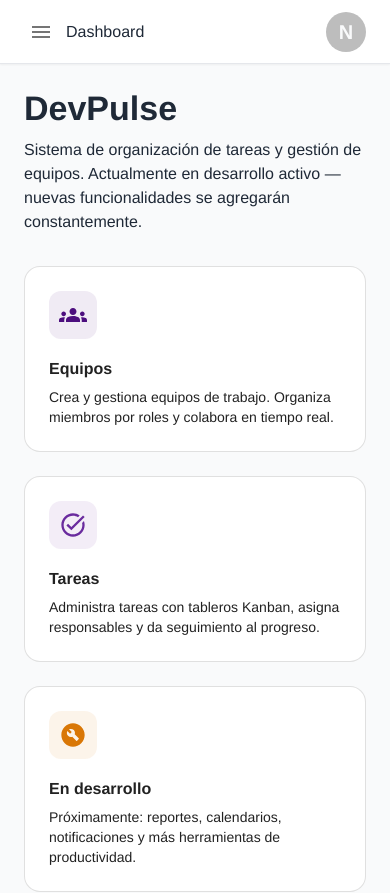
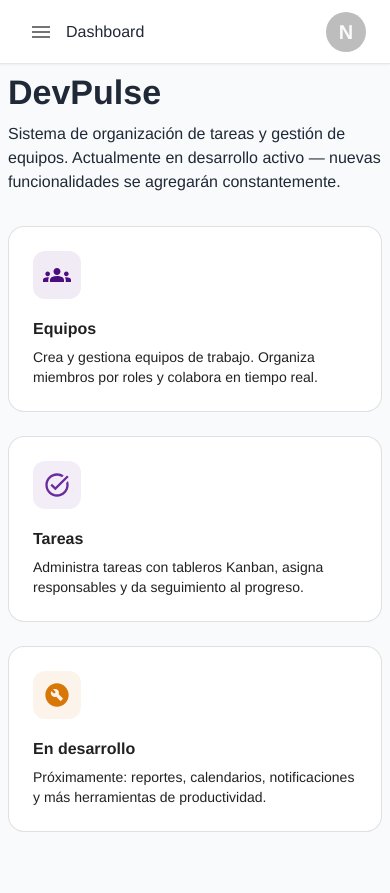
Before and after one commit to Brin29/DevPulseFront, a React (Vite) app: page /dashboard in a window 390 px wide. Shown: the top 893 px of the page. After the commit the page ends 844 px from the top, so only its background shows below. Built offline with nearby package versions, Linux system fonts and the light colour scheme; sample sign-in values are in the browser's storage.

Commit message:
ajuste de responsive

```diff
--- a/package.json
+++ b/package.json
@@ -25,6 +25,7 @@
     "@tiptap/react": "^3.23.6",
     "@tiptap/starter-kit": "^3.23.6",
     "@tiptap/suggestion": "^3.23.6",
+    "@types/js-cookie": "^3.0.6",
     "axios": "^1.16.1",
     "date-fns": "^4.4.0",
     "dayjs": "^1.11.21",
@@ -32,6 +33,7 @@
     "extension-link": "link:/@tiptap/extension-link",
     "extension-mention": "link:/@tiptap/extension-mention",
     "extension-placeholder": "link:/@tiptap/extension-placeholder",
+    "js-cookie": "^3.0.8",
     "ldrs": "^1.1.9",
     "react": "^19.2.6",
     "react-dom": "^19.2.6",
--- a/src/routes/RouteGuard.tsx
+++ b/src/routes/RouteGuard.tsx
@@ -25,7 +25,7 @@ const RouteGuard = ({ children }: { children: JSX.Element }) => {
   const authMeStr = localStorage.getItem("authMe");
 
   if (!authMeStr) {
-    console.warn("⚠️ No hay sesión activa, redirigiendo a inicio de sesión");
+    console.warn("No hay sesión activa, redirigiendo a inicio de sesión");
     return <Navigate to="/sign-in" replace />;
   }
 
--- a/src/services/api.ts
+++ b/src/services/api.ts
@@ -35,8 +35,6 @@ const api: AxiosInstance = axios.create({
 });
 
 let isRefreshing = false;
-
-// let isLoggingOut = false;
 
 let refreshSubscribers: {
   resolve: (token: string) => void;
@@ -90,7 +88,6 @@ api.interceptors.response.use(
   async (error: AxiosError) => {
     const originalRequest =
       (error.config as AxiosRequestConfig & { _retry?: boolean }) || {};
-    // const url = originalRequest.url || "";
 
     pendingRequests--;
     if (pendingRequests <= 0) hideLoader();
@@ -103,8 +100,7 @@ api.interceptors.response.use(
       const refreshToken: string | undefined = storedUser?.refresh_token;
 
       if (!refreshToken) {
-        console.warn("⚠️ No hay refresh token, sesión inválida");
-        // handleLogout();
+        console.warn("No hay refresh token, sesión inválida");
         return Promise.reject({ ...error, isAuthError: true });
       }
 
--- a/src/styles/_variables.scss
+++ b/src/styles/_variables.scss
@@ -43,7 +43,7 @@ $shadow-lg: 0 8px 30px rgba(0, 0, 0, 0.12);
 $auth-card-max-width: 420px;
 
 $breakpoint-sm: 640px;
-$breakpoint-md: 768px;
+$breakpoint-md: 900px;
 
 :root {
   --color-white: #{$color-white};
--- a/src/styles/components/_header.scss
+++ b/src/styles/components/_header.scss
@@ -40,6 +40,19 @@
     font-size: $h5-size;
     font-weight: 600;
     color: $color-gray-800;
+    overflow: hidden;
+    text-overflow: ellipsis;
+    white-space: nowrap;
+    max-width: 200px;
+
+    @include respond("md") {
+      max-width: 140px;
+      font-size: $h6-size;
+    }
+
+    @include respond("sm") {
+      max-width: 100px;
+    }
   }
 
   &__right {
--- a/src/styles/components/_layout.scss
+++ b/src/styles/components/_layout.scss
@@ -3,7 +3,7 @@
 
 .layout {
   display: flex;
-  min-height: 100vh;
+  height: 100vh;
 }
 
 .layout-main {
@@ -13,6 +13,7 @@
   margin-left: 240px;
   transition: margin-left 0.3s ease;
   min-width: 0;
+  overflow: hidden;
 
   &--collapsed {
     margin-left: 64px;
@@ -28,4 +29,12 @@
   padding: $spacing-lg;
   background-color: $color-gray-50;
   overflow-y: auto;
+
+  @include respond("md") {
+    padding: $spacing-md;
+  }
+
+  @include respond("sm") {
+    padding: $spacing-sm;
+  }
 }
--- a/src/styles/components/_sidebar.scss
+++ b/src/styles/components/_sidebar.scss
@@ -12,7 +12,8 @@
   flex-direction: column;
   transition: width 0.3s ease;
   width: 240px;
-  overflow: hidden;
+  overflow-y: auto;
+  overflow-x: hidden;
 
   &--collapsed {
     width: 64px;
```
Also changed, not shown: 1 other file (tests, documents, lock files or other folders).
